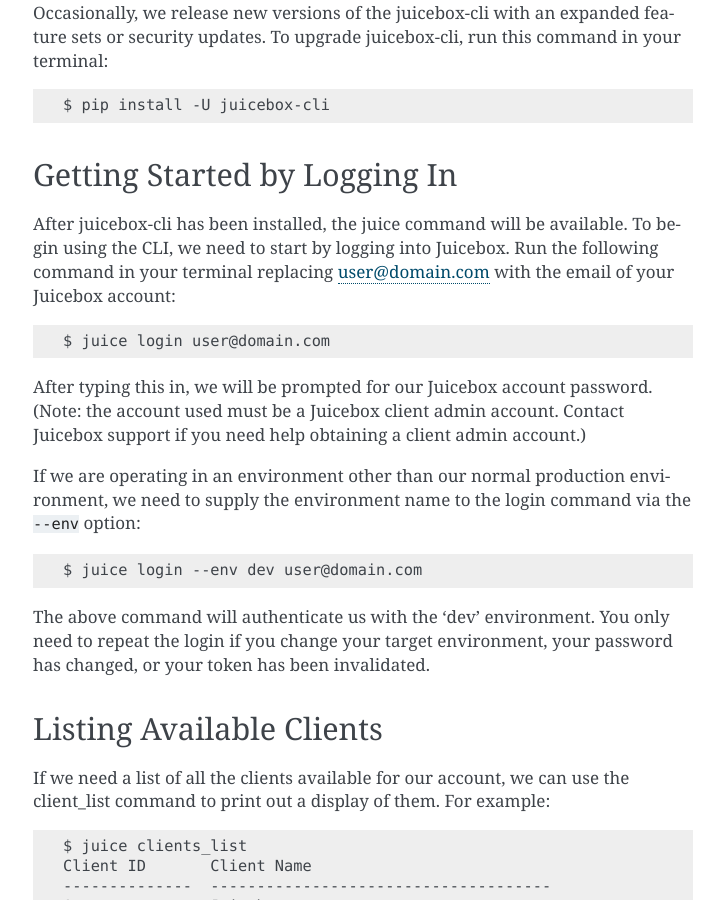
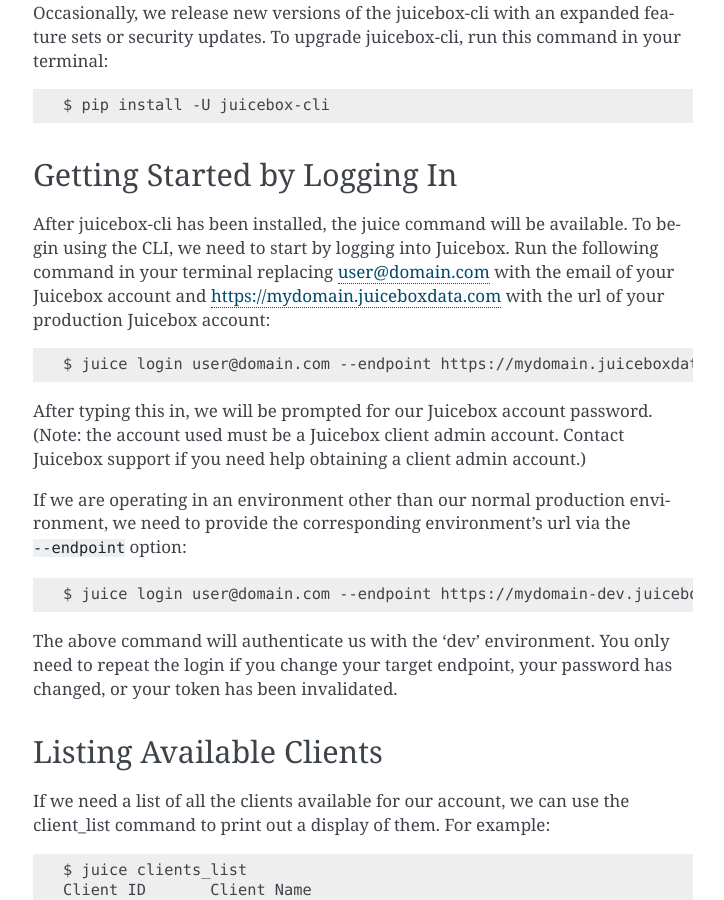
Before and after one commit to juiceinc/juicebox-cli, a Sphinx documentation site: the page built from docs/source/index.rst, in a window 1280 px wide and 900 px high, scrolled down 482 px. Shown: the whole window, without its empty margins (387-1111 px from the left). Built offline with Sphinx 7.4.7, drawn with Linux system fonts in a browser that asks for light colours; formulas are drawn with MathJax 3.

Commit message:
[JB-2082] Updated the `juice login` command to replace the `--env` option with a new option called `--endpoint` that is required.
This option is passed along to the JB public api. Tests and documentation have been updated.

```diff
--- a/docs/source/index.rst
+++ b/docs/source/index.rst
@@ -25,17 +25,17 @@
 Getting Started by Logging In
 -----------------------------
 
-After juicebox-cli has been installed, the juice command will be available. To begin using the CLI, we need to start by logging into Juicebox. Run the following command in your terminal replacing user@domain.com with the email of your Juicebox account::
+After juicebox-cli has been installed, the juice command will be available. To begin using the CLI, we need to start by logging into Juicebox. Run the following command in your terminal replacing user@domain.com with the email of your Juicebox account and https://mydomain.juiceboxdata.com with the url of your production Juicebox account::
 
-    $ juice login user@domain.com
+    $ juice login user@domain.com --endpoint https://mydomain.juiceboxdata.com
 
 After typing this in, we will be prompted for our Juicebox account password. (Note: the account used must be a Juicebox client admin account. Contact Juicebox support if you need help obtaining a client admin account.)
 
-If we are operating in an environment other than our normal production environment, we need to supply the environment name to the login command via the ``--env`` option::
+If we are operating in an environment other than our normal production environment, we need to provide the corresponding environment's url via the ``--endpoint`` option::
 
-    $ juice login --env dev user@domain.com
+    $ juice login user@domain.com --endpoint https://mydomain-dev.juiceboxdata.com
 
-The above command will authenticate us with the 'dev' environment. You only need to repeat the login if you change your target environment, your password has changed, or your token has been invalidated.
+The above command will authenticate us with the 'dev' environment. You only need to repeat the login if you change your target endpoint, your password has changed, or your token has been invalidated.
 
 Listing Available Clients
 -------------------------
```
Also changed, not shown: 4 other files.
